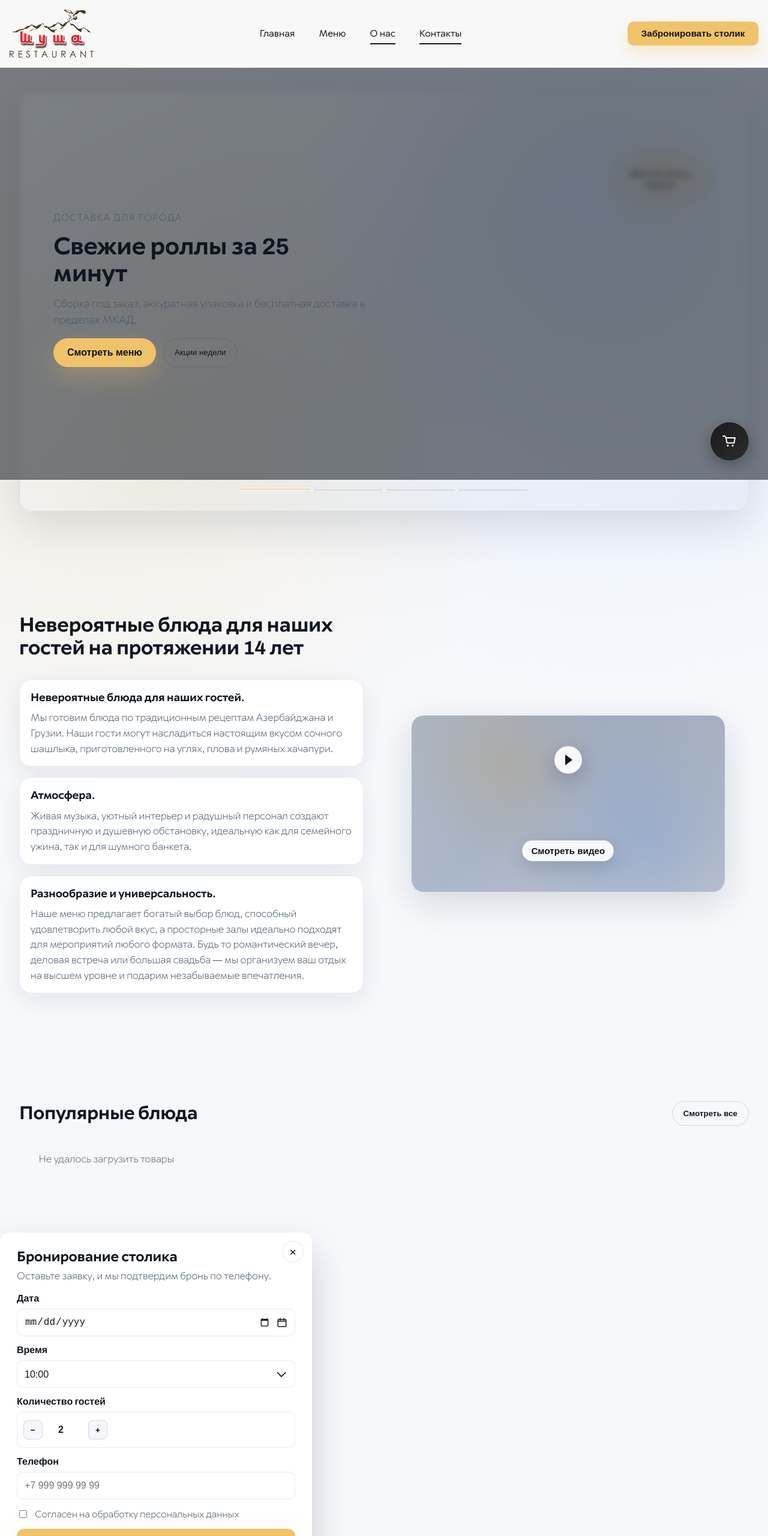
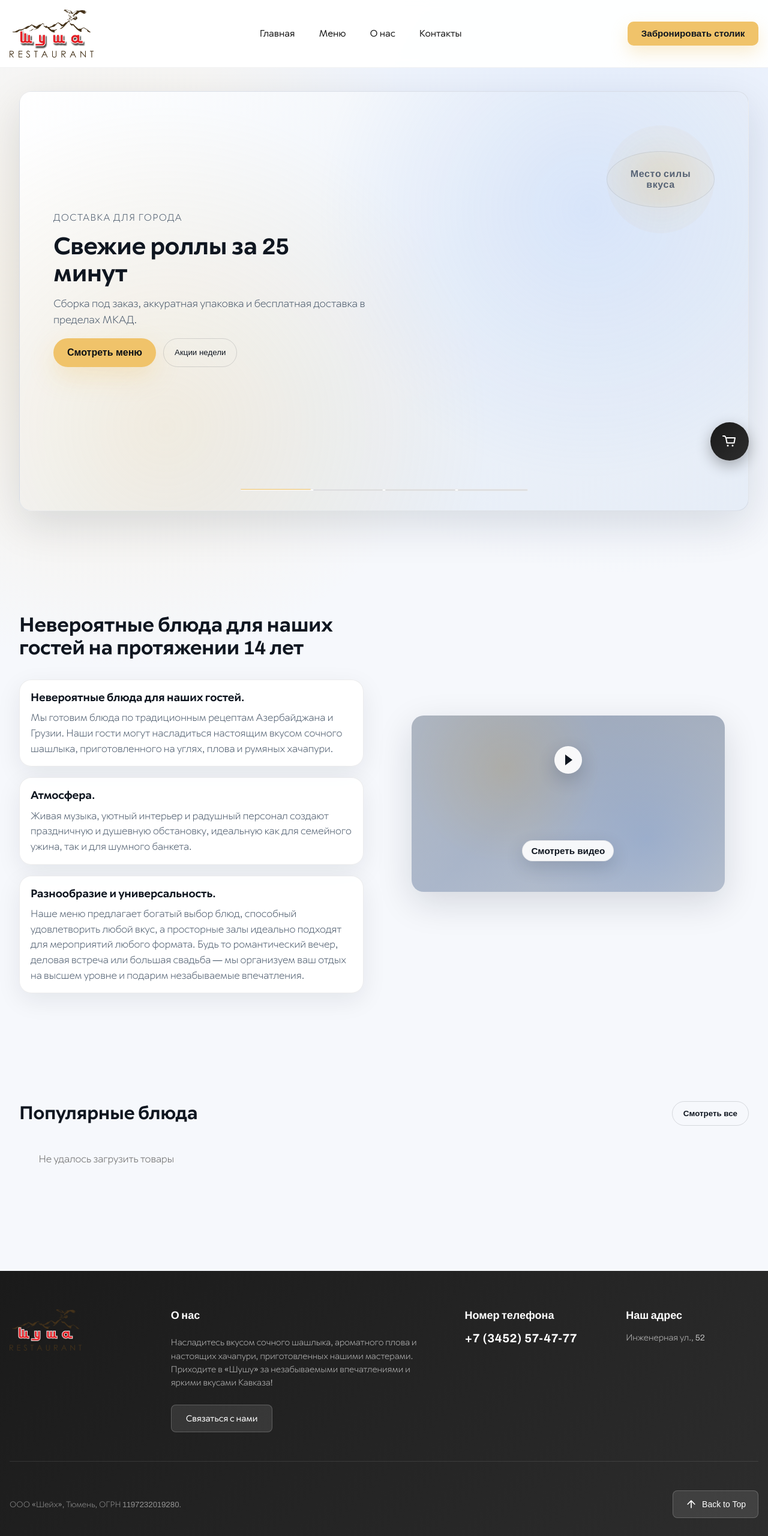
Before and after one commit to leademy-studio/shusha-rest, a website: page index.html in a window 1280 px wide. Shown: the top 2561 px of the page at 60% size. Drawn offline with Linux system fonts and the light colour scheme; no server answers; a web font is replaced by a local one.

Commit message:
Fix active menu link logic and CSS typo
Corrected the logic for highlighting active menu links by skipping anchor links and simplifying matching conditions. Also removed an extraneous character from the header.css file.

```diff
--- a/assets/css/header.css
+++ b/assets/css/header.css
@@ -244,7 +244,6 @@ body {
 }
 
 /* Модалка бронирования */
-.
 .reservation-modal {
     position: fixed;
     inset: 0;
--- a/assets/js/header.js
+++ b/assets/js/header.js
@@ -96,12 +96,17 @@ function initActiveMenuLink() {
     const currentPath = window.location.pathname;
 
     menuLinks.forEach(link => {
+        const href = link.getAttribute('href') || '';
+        if (href.startsWith('#')) {
+            return; // не подсвечиваем якорные ссылки как активные страницы
+        }
+
         const linkPath = new URL(link.href).pathname;
 
-        // Exact match or index page
-        if (linkPath === currentPath ||
-            (currentPath === '/' && linkPath === '/') ||
-            (currentPath.includes(linkPath) && linkPath !== '/')) {
+        const isExact = linkPath === currentPath;
+        const isIndex = currentPath === '/' && linkPath === '/';
+
+        if (isExact || isIndex) {
             link.classList.add('header__menu-link--active');
         }
     });
```
